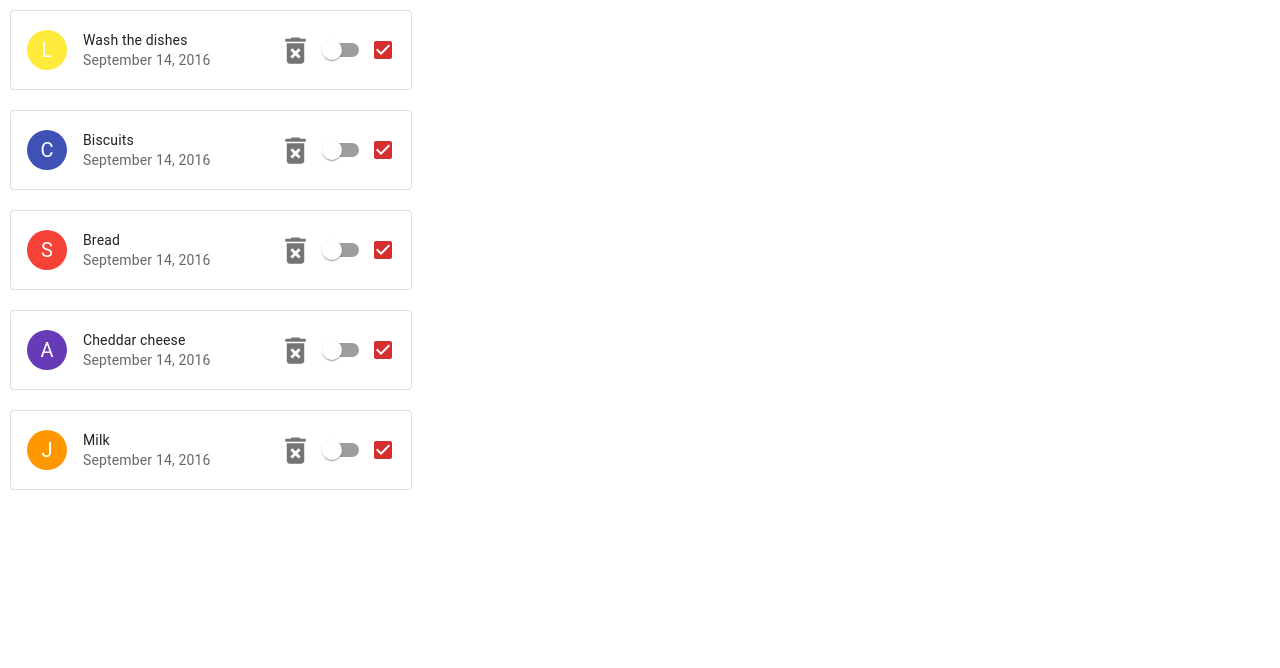
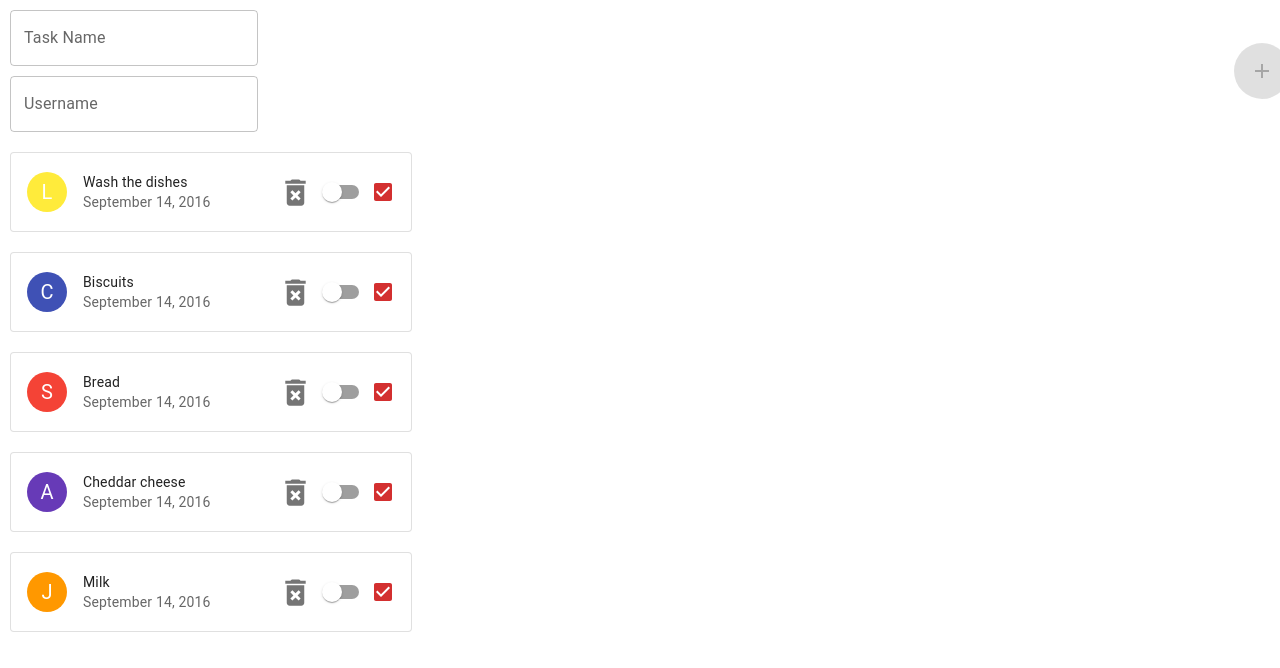
Before and after one commit to PauVelasco77/ToDoList-redux, a React (Create React App) app: page / in a window 1280 px wide. Shown: the top 668 px of the page. Built offline with nearby package versions, Linux system fonts and the light colour scheme; the HTML template or start-up script is replaced by a standard one.

Commit message:
added basic taskform

```diff
--- a/src/App.js
+++ b/src/App.js
@@ -1,9 +1,11 @@
 import "./App.css";
+import TaskForm from "./components/TaskForm/TaskForm";
 import TaskList from "./components/TaskList/TaskList";
 
 function App() {
   return (
     <div className="App">
+      <TaskForm />
       <TaskList />
     </div>
   );
--- /dev/null
+++ b/src/components/TaskForm/TaskForm.js
@@ -0,0 +1,67 @@
+import { Fab, TextField } from "@mui/material";
+import { useState } from "react";
+import AddIcon from "@mui/icons-material/Add";
+import styled from "styled-components";
+
+const FormContainer = styled.form`
+  display: flex;
+  align-items: center;
+  justify-content: space-between;
+  gap: 10px;
+  margin: 10px;
+  width: 100vw;
+
+  & div {
+    display: flex;
+    flex-direction: column;
+    gap: 10px;
+  }
+`;
+
+const TaskForm = () => {
+  const blankFields = {
+    taskName: "",
+    username: "",
+  };
+  const [formData, setFormData] = useState(blankFields);
+  const isInvalid = formData.taskName === "" || formData.username === "";
+
+  const changeData = (e) => {
+    setFormData({ ...formData, [e.target.id]: e.target.value });
+  };
+
+  const submitForm = (e) => {
+    e.preventDefault();
+  };
+
+  return (
+    <>
+      <FormContainer onSubmit={submitForm}>
+        <div>
+          <TextField
+            id="taskName"
+            label="Task Name"
+            value={formData.taskName}
+            onChange={changeData}
+          />
+          <TextField
+            id="username"
+            label="Username"
+            value={formData.username}
+            onChange={changeData}
+          />
+        </div>
+        <Fab
+          color="primary"
+          aria-label="add"
+          type="submit"
+          disabled={isInvalid}
+        >
+          <AddIcon />
+        </Fab>
+      </FormContainer>
+    </>
+  );
+};
+
+export default TaskForm;
```
